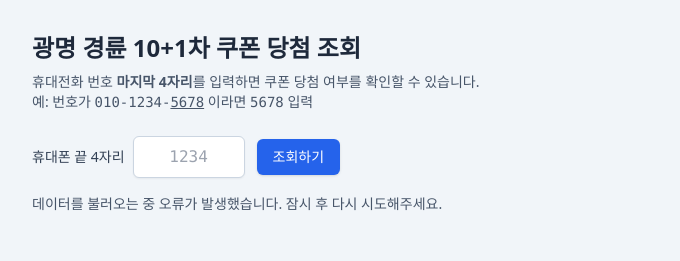
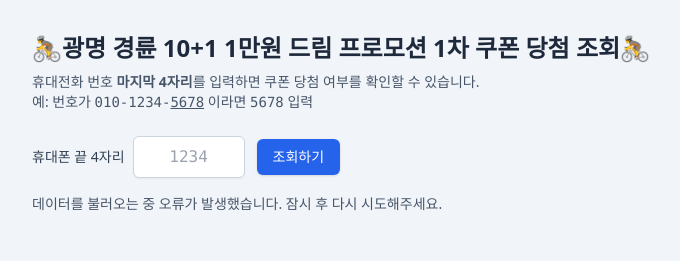
Before and after one commit to nanaintr/10-plus-one-1st-week, a plain HTML site: page index.html in a window 1280 px wide. Shown: the whole page, without its empty margins (240-920 px from the left). Drawn offline with nearby package versions, Linux system fonts and the light colour scheme; no server answers.

Commit message:
Update index.html

```diff
--- a/index.html
+++ b/index.html
@@ -3,7 +3,7 @@
 <head>
   <meta charset="utf-8" />
   <meta name="viewport" content="width=device-width,initial-scale=1" />
-  <title>광명 경륜 10+1차 쿠폰 조회</title>
+  <title>🚴광명 경륜 10+1 1만원 드림 프로모션 1차 쿠폰 당첨 조회🚴</title>
 
   <!-- TailwindCSS CDN -->
   <script src="https://cdn.tailwindcss.com"></script>
@@ -13,7 +13,7 @@
 <body class="bg-slate-100 min-h-screen">
   <div class="max-w-3xl mx-auto px-4 py-8">
     <h1 class="text-2xl font-bold text-slate-800 mb-2">
-      광명 경륜 10+1차 쿠폰 당첨 조회
+      🚴광명 경륜 10+1 1만원 드림 프로모션 1차 쿠폰 당첨 조회🚴
     </h1>
     <p class="text-sm text-slate-600 mb-6">
       휴대전화 번호 <span class="font-semibold">마지막 4자리</span>를 입력하면 쿠폰 당첨 여부를 확인할 수 있습니다.<br>
```
